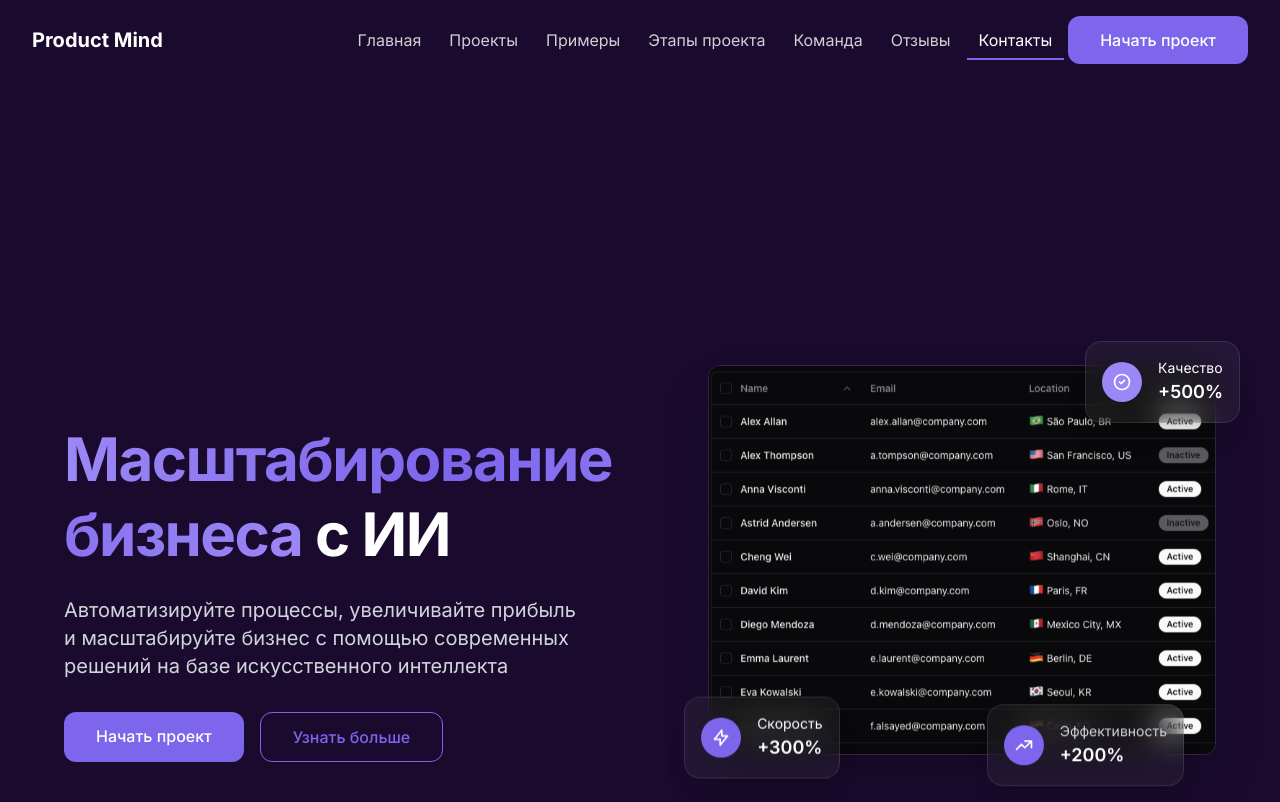
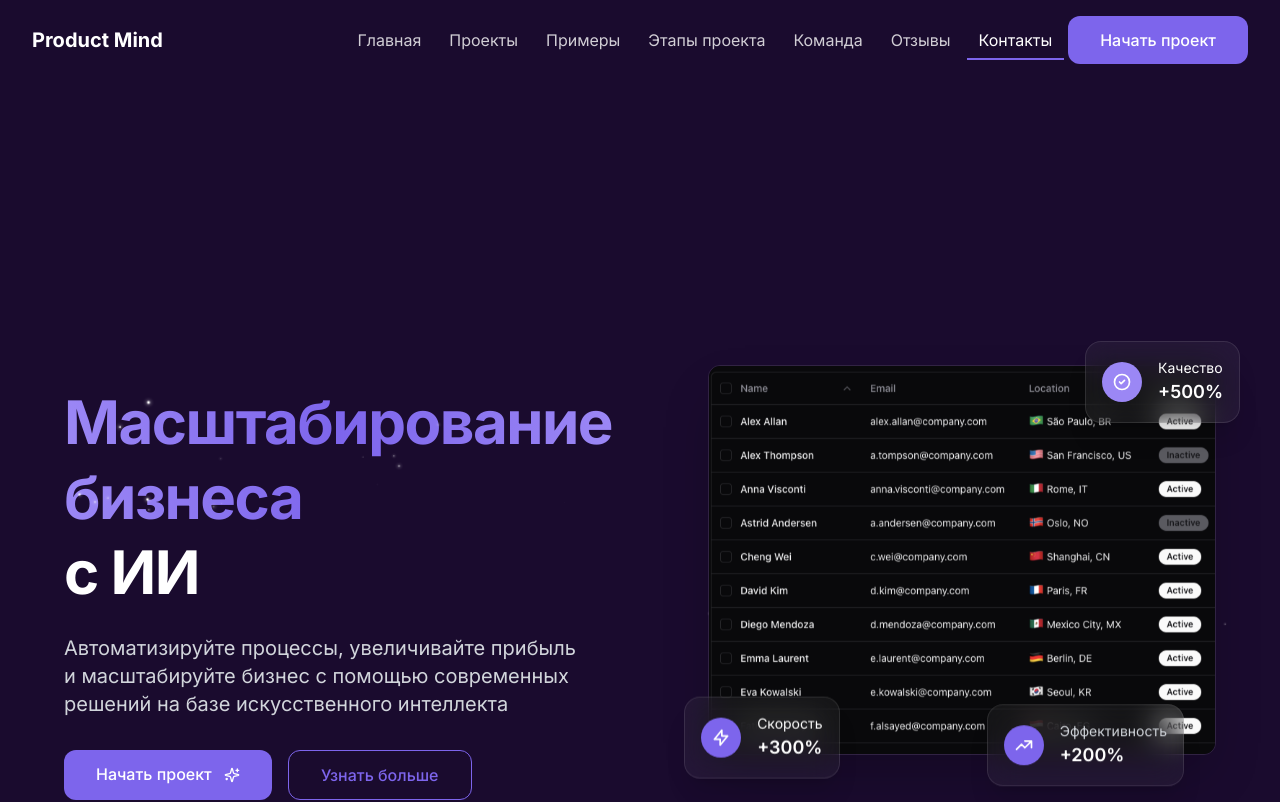
Before and after one commit to Korytny/product-mind, a React (Vite) app: page / in a window 1280 px wide. Shown: the top 802 px of the page. Built offline with nearby package versions, Linux system fonts and the light colour scheme.

Commit message:
Add sparkles to hero section
Adds the sparkles element from the provided URL to the hero section.

```diff
--- a/src/components/Sections/Hero.tsx
+++ b/src/components/Sections/Hero.tsx
@@ -1,7 +1,8 @@
 
 import React, { useEffect, useRef } from 'react';
-import { ArrowDown } from 'lucide-react';
+import { ArrowDown, Sparkles as SparklesIcon } from 'lucide-react';
 import AnimatedImage from '../ui/AnimatedImage';
+import Sparkles from '../ui/Sparkles';
 
 const Hero: React.FC = () => {
   const heroRef = useRef<HTMLDivElement>(null);
@@ -39,14 +40,16 @@ const Hero: React.FC = () => {
       <div className="container-custom grid grid-cols-1 lg:grid-cols-[1fr_1.2fr] gap-12 lg:gap-16 relative z-10">
         <div className="flex flex-col justify-center animate-fade-in lg:pt-16">
           <h1 className="font-bold leading-tight mb-6">
-            <span className="text-gradient">Масштабирование бизнеса</span> с ИИ
+            <Sparkles quantity={20} speed={0.8} className="inline-flex">
+              <span className="text-gradient relative">Масштабирование бизнеса</span>
+            </Sparkles> с ИИ
           </h1>
           <p className="text-lg md:text-xl text-gray-300 mb-8 max-w-lg">
             Автоматизируйте процессы, увеличивайте прибыль и масштабируйте бизнес с помощью современных решений на базе искусственного интеллекта
           </p>
           <div className="flex flex-col sm:flex-row gap-4">
-            <a href="#contact" className="btn-primary">
-              Начать проект
+            <a href="#contact" className="btn-primary group">
+              Начать проект <SparklesIcon className="inline-block ml-2 w-4 h-4 group-hover:animate-pulse" />
             </a>
             <a href="#projects" className="btn-secondary">
               Узнать больше
@@ -57,12 +60,14 @@ const Hero: React.FC = () => {
         <div className="flex items-center justify-center lg:justify-end relative z-[100]">
           <div className="relative w-full max-w-[130%] h-auto z-[100] ml-8" style={{ aspectRatio: '1.3' }}>
             {/* Main CRM image */}
+            <Sparkles background={true} quantity={30} maxSize={2} className="z-10">
               <AnimatedImage
                 src="/image.png"
                 alt="Главное изображение продукта"
                 className="w-full h-full object-cover rounded-xl shadow-2xl border border-white/10 opacity-100 z-0"
                 animation="scale"
               />
+            </Sparkles>
 
             {/* Decorative elements with stats */}
             <div className="absolute -bottom-6 -left-6 glass-card p-4 animate-float z-20" style={{ animationDelay: '0.5s' }}>
--- /dev/null
+++ b/src/components/ui/Sparkles.tsx
@@ -0,0 +1,93 @@
+
+import React, { useEffect, useRef } from "react";
+import { cn } from "@/lib/utils";
+
+export interface SparklesProps extends React.HTMLAttributes<HTMLDivElement> {
+  background?: boolean;
+  minSize?: number;
+  maxSize?: number;
+  quantity?: number;
+  speed?: number;
+  className?: string;
+  children?: React.ReactNode;
+}
+
+export const Sparkles = ({
+  className,
+  background = false,
+  minSize = 1,
+  maxSize = 3,
+  quantity = 15,
+  speed = 1,
+  children,
+  ...props
+}: SparklesProps) => {
+  const containerRef = useRef<HTMLDivElement>(null);
+  const sparklesRef = useRef<HTMLDivElement[]>([]);
+
+  useEffect(() => {
+    const container = containerRef.current;
+    if (!container) return;
+
+    const containerRect = container.getBoundingClientRect();
+    const sparkles = Array.from({ length: quantity }).map((_, i) => {
+      const sparkle = document.createElement("div");
+      sparkle.className = "absolute rounded-full bg-white opacity-0";
+
+      const size = Math.random() * (maxSize - minSize) + minSize;
+      sparkle.style.width = `${size}px`;
+      sparkle.style.height = `${size}px`;
+      sparkle.style.boxShadow = "0 0 4px 1px rgba(255, 255, 255, 0.5)";
+
+      const left = Math.random() * containerRect.width;
+      const top = Math.random() * containerRect.height;
+      sparkle.style.left = `${left}px`;
+      sparkle.style.top = `${top}px`;
+
+      const duration = Math.random() * 2 + 1;
+      sparkle.style.animation = `sparkle ${duration * (3 / speed)}s linear infinite`;
+
+      // Delayed start for more natural appearance
+      sparkle.style.animationDelay = `${Math.random() * 3}s`;
+
+      container.appendChild(sparkle);
+      return sparkle;
+    });
+
+    sparklesRef.current = sparkles;
+
+    // Create the animation keyframes
+    const style = document.createElement('style');
+    style.innerHTML = `
+      @keyframes sparkle {
+        0% { opacity: 0; transform: scale(0); }
+        25% { opacity: 1; }
+        50% { opacity: 1; transform: scale(1); }
+        75% { opacity: 0.5; }
+        100% { opacity: 0; transform: scale(0); }
+      }
+    `;
+    document.head.appendChild(style);
+
+    return () => {
+      sparkles.forEach(sparkle => sparkle.remove());
+      style.remove();
+    };
+  }, [maxSize, minSize, quantity, speed]);
+
+  return (
+    <div
+      ref={containerRef}
+      className={cn(
+        "relative z-10 overflow-visible",
+        background ? "w-full h-full absolute left-0 top-0 z-0" : "inline-block",
+        className
+      )}
+      {...props}
+    >
+      {children}
+    </div>
+  );
+};
+
+export default Sparkles;
```
Lines whose indentation alone changed are shown as unchanged.
